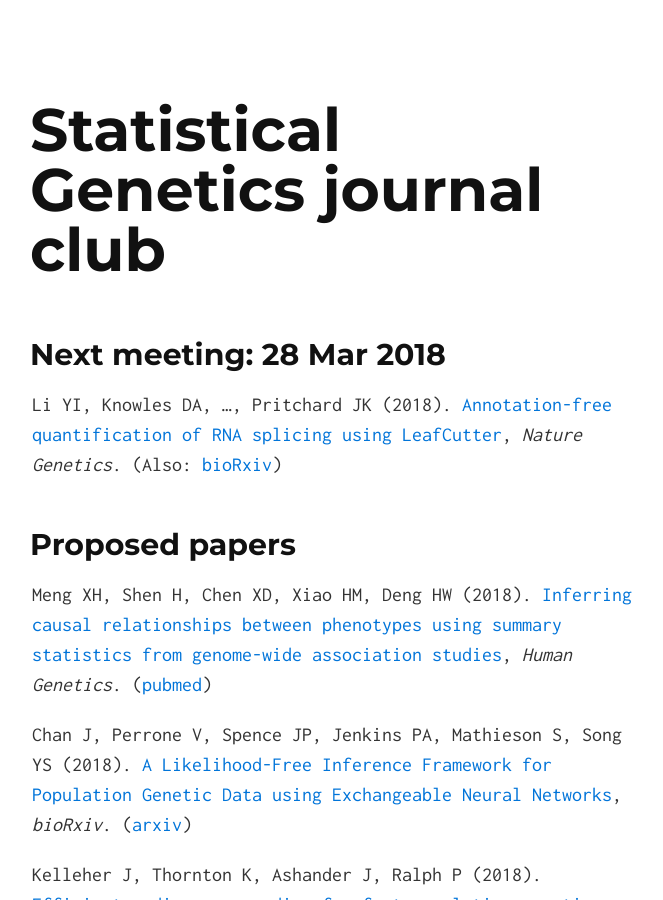
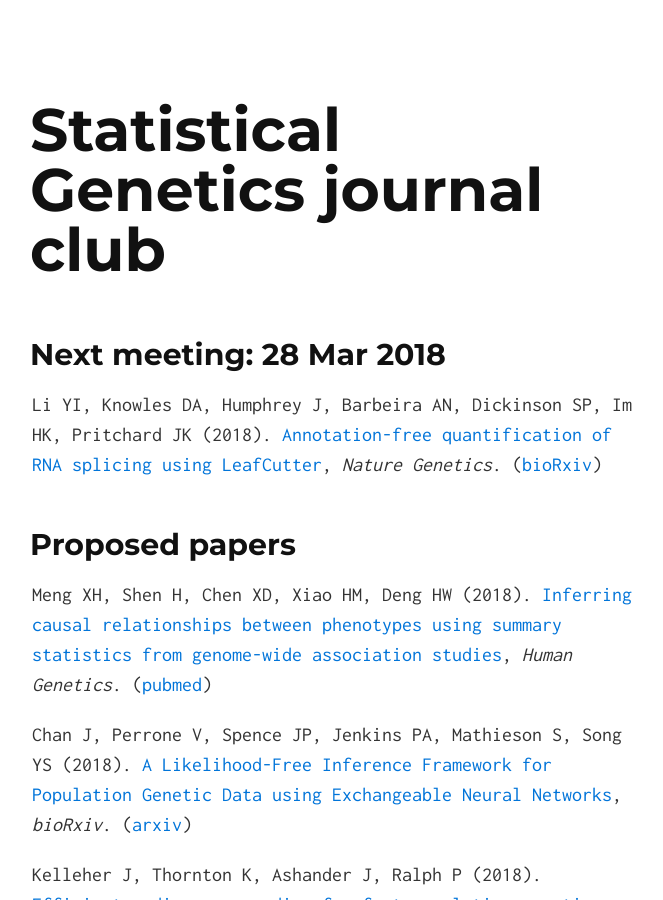
Before and after one commit to melbintgen/statgen-journal-club, a Jekyll site: the page built from index.md, in a window 1280 px wide and 900 px high. Shown: the whole window, without its empty margins (308-971 px from the left). Built offline with Jekyll 4.4.1, drawn with Linux system fonts in a browser that asks for light colours; our own code applies the rules of GitHub Pages for plain Markdown files.

Commit message:
Add more authors for next paper
Also, make the formatting consistent with the other papers.

```diff
--- a/index.md
+++ b/index.md
@@ -5,10 +5,10 @@ layout: default
 
 ## Next meeting: 28 Mar 2018
 
-Li YI, Knowles DA, ..., Pritchard JK (2018).  [Annotation-free quantification
-of RNA splicing using
+Li YI, Knowles DA, Humphrey J, Barbeira AN, Dickinson SP, Im HK, Pritchard JK
+(2018).  [Annotation-free quantification of RNA splicing using
 LeafCutter](https://dx.doi.org/10.1038/s41588-017-0004-9), *Nature Genetics*.
-(Also: [bioRxiv](https://doi.org/10.1101/044107))
+([bioRxiv](https://doi.org/10.1101/044107))
 
 
 ## Proposed papers
```
